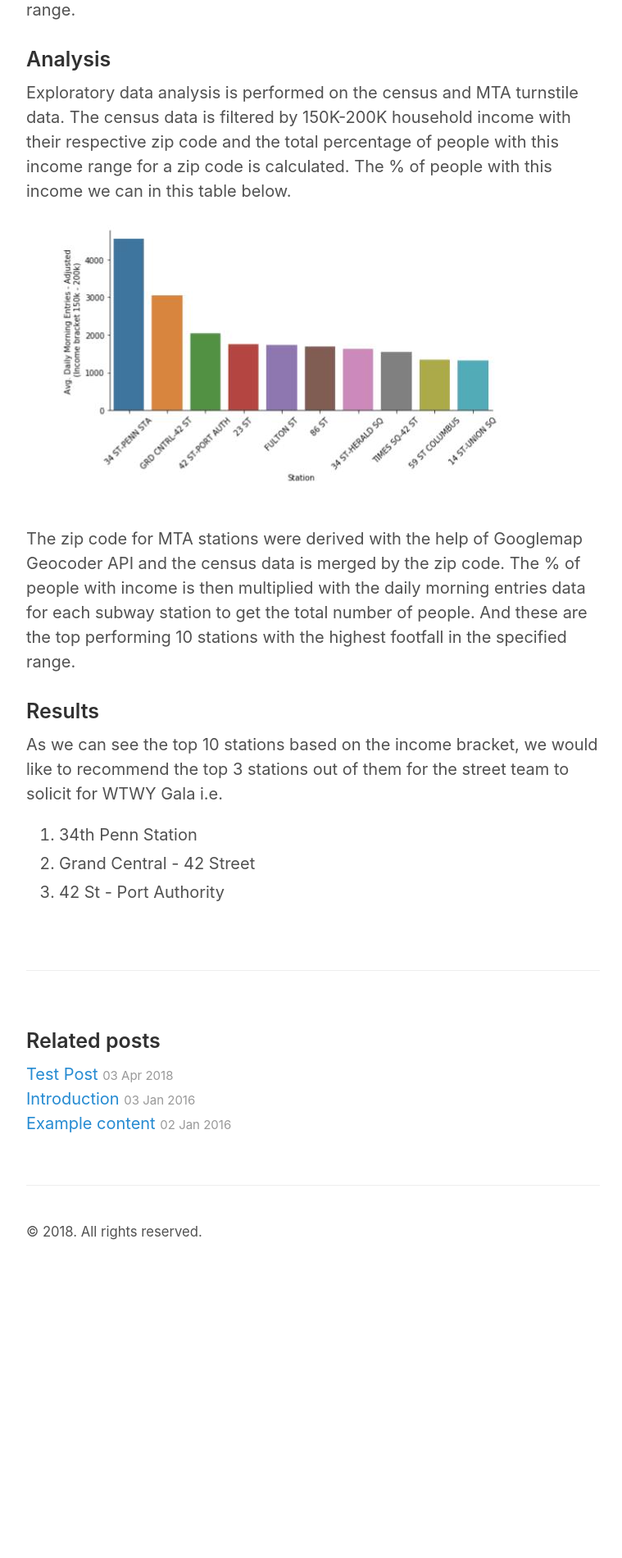
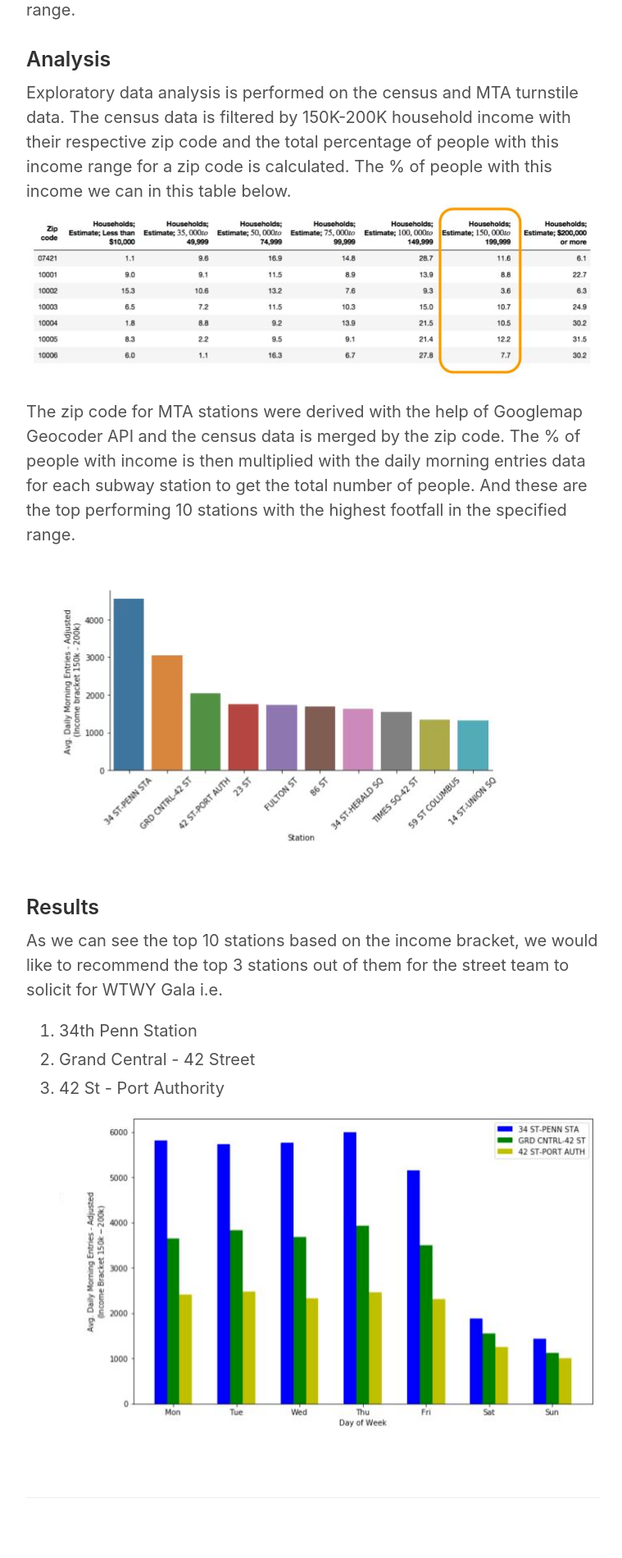
Before and after one commit to priyankapanda78/priyankapanda78.github.io, a Jekyll site: the page built from _posts/2018-07-06-project-benson.md, in a window 1280 px wide. Shown: the part 1268-3168 px from the top of the page at 82% size, without its empty margins (258-1017 px from the left). Built offline with Jekyll 4.4.1, drawn with Linux system fonts in a browser that asks for light colours; our own code applies the rules of GitHub Pages for plain Markdown files; before the commit the page ends 2824 px from its top, so only the background shows below that.

Commit message:
with images

```diff
--- a/_posts/2018-07-06-project-benson.md
+++ b/_posts/2018-07-06-project-benson.md
@@ -10,13 +10,15 @@ The MTA turnstile data are available weekly wise for the subway stations. To ana
 
 ### Analysis
 Exploratory data analysis is performed on the census and MTA turnstile data. The census data is filtered by 150K-200K household income with their respective zip code and the total percentage of people with this income range for a zip code is calculated. The % of people with this income we can in this table below.
-![income range](https://github.com/priyankapanda78/priyankapanda78.github.io/blob/draft/_posts/topStations.png)
+![income range](https://github.com/priyankapanda78/priyankapanda78.github.io/blob/draft/_posts/P1.png)
 
 The zip code for MTA stations were derived with the help of Googlemap Geocoder API and the census data is merged by the zip code. The % of people with income is then multiplied with the daily morning entries data for each subway station to get the total number of people. And these are the top performing 10 stations with the highest footfall in the specified range.
 
+![MTA stations](https://github.com/priyankapanda78/priyankapanda78.github.io/blob/draft/_posts/topStations.png)
 
 ### Results
 As we can see the top 10 stations based on the income bracket, we would like to recommend the top 3 stations out of them for the street team to solicit for WTWY Gala i.e.
 1. 34th Penn Station
 2. Grand Central - 42 Street
 3. 42 St - Port Authority
+![top3](https://github.com/priyankapanda78/priyankapanda78.github.io/blob/draft/_posts/p2.png)
```
